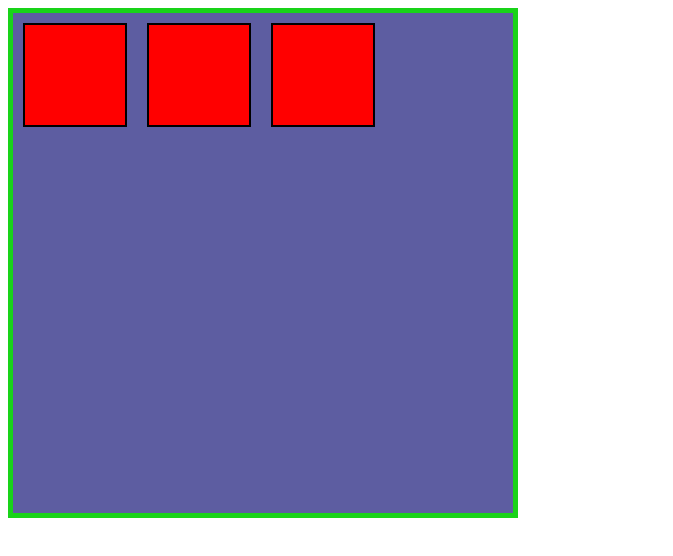
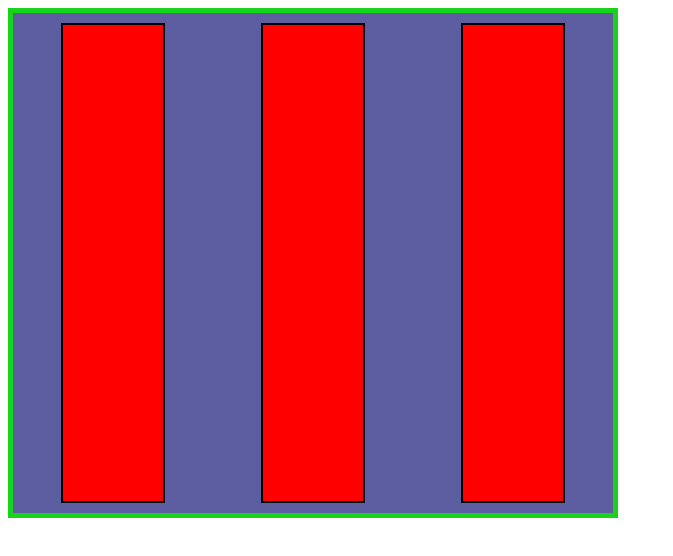
Before and after one commit to mahesh-1981/flex_box, a plain HTML site: page index.html in a window 1280 px wide. Shown: the whole page, without its empty margins (0-673 px from the left). Drawn offline with Linux system fonts and the light colour scheme.

Commit message:
added styles

```diff
--- a/style.css
+++ b/style.css
@@ -1,11 +1,12 @@
 .flex-container{
 
-    width: 500px;
+    width: 600px;
     height: 500px;
     background-color: rgb(93, 93, 161);
     border: 5px solid rgb(25, 211, 25);
     display: flex;
-    /* justify-content: space-around; */
+    /* align-items: flex-start; */
+    justify-content:space-around;
 
 }
 
@@ -14,7 +15,7 @@
     background-color: red;
     margin: 10px;
     width: 100px;
-    height: 100px;
+    /* height: 100px; */
     border: 2px solid black;
 
 
```
